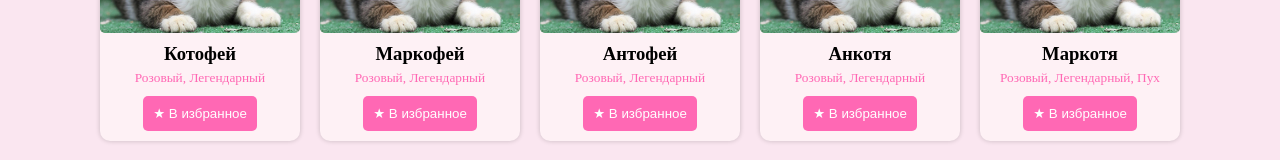
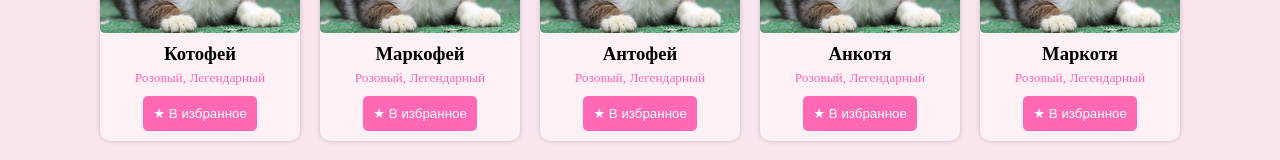
Before and after one commit to alchemmist/cats, a React (Vite) app: page /main in a window 1280 px wide. Shown: the part 438-598 px from the top of the page. Built offline with nearby package versions, Linux system fonts and the light colour scheme.

Commit message:
fix tags bug

```diff
--- a/src/components/catcard/CatCard.jsx
+++ b/src/components/catcard/CatCard.jsx
@@ -34,7 +34,7 @@ function CatCard({
       <div className="cat-card">
         <img alt="Котик" src={imageSrc} />
         <span className="cat-name">{catName}</span>
-        <span className="tag-list">{tagList.join(", ")}</span>
+        <span className="tag-list">{tagList.slice(0, 2).join(", ")}</span>
         <button className="mark-favorite" onClick={toggleFavorite}>
           &#x2605; {isFavorite ? "В избранном" : "В избранное"}
         </button>
--- a/src/routes/profile/Profile.jsx
+++ b/src/routes/profile/Profile.jsx
@@ -38,6 +38,7 @@ function Profile() {
 
   const handleLogout = () => {
     setLogin("");
+    localStorage.removeItem("userAvatar");
     auth.logout();
     navigate("/");
     window.location.reload();
```
